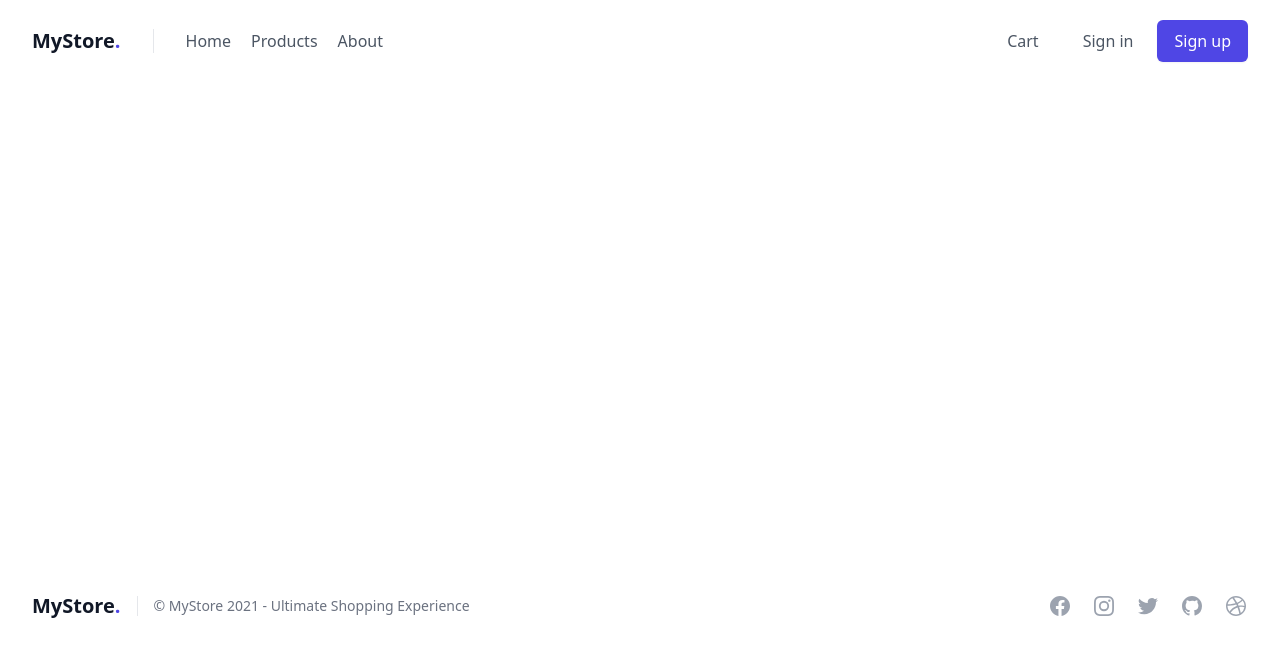
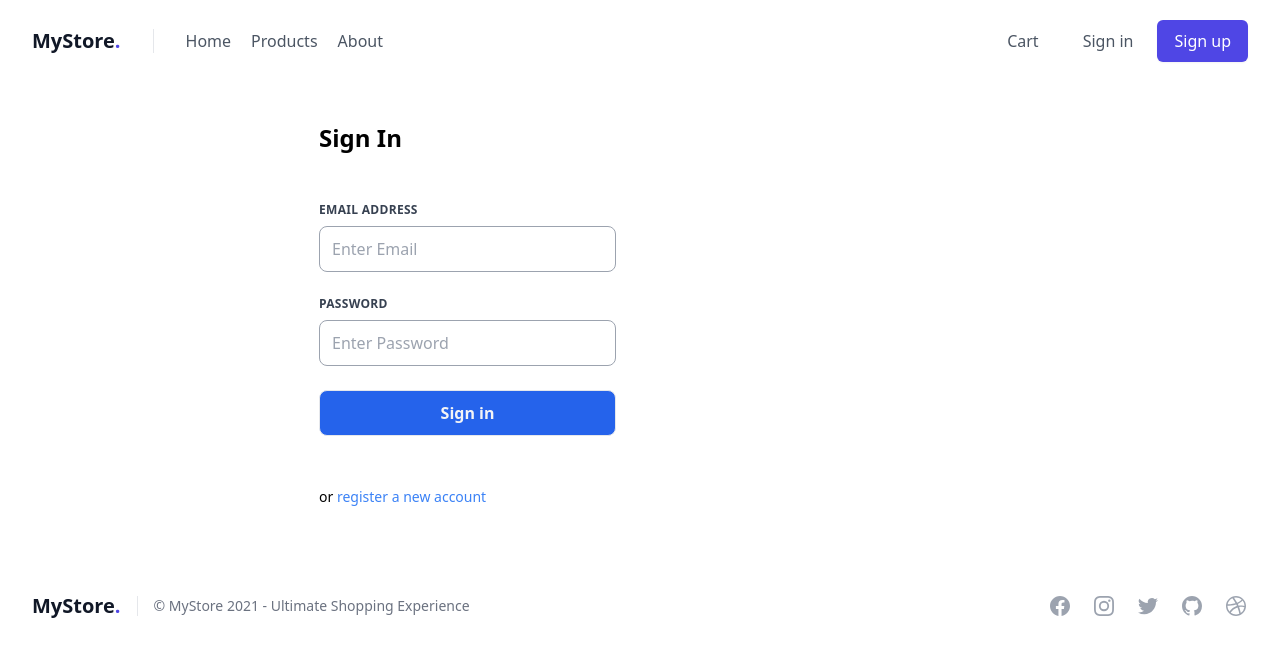
Before and after one commit to david-forer/MyStore, a React (Create React App) app in the folder frontend/: page /login in a window 1280 px wide. Shown: the top 656 px of the page. Built offline with nearby package versions, Linux system fonts and the light colour scheme.

Commit message:
created user login and form

```diff
--- a/frontend/src/App.js
+++ b/frontend/src/App.js
@@ -3,6 +3,7 @@ import Footer from "./components/Footer";
 import HomeScreen from "./screens/HomeScreen";
 import ProductScreen from "./screens/ProductScreen";
 import CartScreen from "./screens/CartScreen";
+import LoginScreen from './screens/LoginScreen'
 import { BrowserRouter as Router, Route } from "react-router-dom";
 import "./App.css";
 
@@ -13,6 +14,7 @@ const App = () => {
         <Header />
         <main className="m-10">
           <Route path="/product/:id" component={ProductScreen} />
+          <Route path="/login" component={LoginScreen} />
           <Route exact path="/" component={HomeScreen} />
           <Route path="/cart/:id?" component={CartScreen} />
         </main>
--- /dev/null
+++ b/frontend/src/actions/userActions.js
@@ -0,0 +1,37 @@
+import axios from 'axios'
+import { USER_LOGIN_REQUEST, USER_LOGIN_SUCCESS, USER_LOGIN_FAIL } from '../constants/userConstants';
+
+export const login = (email, password) => async (dispatch) => {
+    try {
+      dispatch({
+        type: USER_LOGIN_REQUEST,
+      })
+
+      const config = {
+        headers: {
+          'Content-Type': 'application/json',
+        },
+      }
+
+      const { data } = await axios.post(
+        '/api/users/login',
+        { email, password },
+        config
+      )
+
+      dispatch({
+        type: USER_LOGIN_SUCCESS,
+        payload: data,
+      })
+
+      localStorage.setItem('userInfo', JSON.stringify(data))
+    } catch (error) {
+      dispatch({
+        type: USER_LOGIN_FAIL,
+        payload:
+          error.response && error.response.data.message
+            ? error.response.data.message
+            : error.message,
+      })
+    }
+  }
--- /dev/null
+++ b/frontend/src/components/FormContainer.js
@@ -0,0 +1,11 @@
+import React from 'react'
+
+const FormContainer = ({ children }) => {
+    return (
+        <div className="grid justify-center ">
+            {children}
+        </div>
+    )
+}
+
+export default FormContainer
--- /dev/null
+++ b/frontend/src/constants/userConstants.js
@@ -0,0 +1,4 @@
+export const USER_LOGIN_REQUEST = 'USER_LOGIN_REQUEST'
+export const USER_LOGIN_SUCCESS = 'USER_LOGIN_SUCCESS'
+export const USER_LOGIN_FAIL = 'USER_LOGIN_FAIL'
+export const USER_LOGOUT = 'USER_LOGOUT'
--- /dev/null
+++ b/frontend/src/reducers/userReducers.js
@@ -0,0 +1,21 @@
+import {
+  USER_LOGIN_REQUEST,
+  USER_LOGIN_SUCCESS,
+  USER_LOGIN_FAIL,
+  USER_LOGOUT,
+} from "../constants/userConstants";
+
+export const userLoginReducer = (state = {}, action) => {
+  switch (action.type) {
+    case USER_LOGIN_REQUEST:
+      return { loading: true }
+    case USER_LOGIN_SUCCESS:
+      return { loading: false, userInfo: action.payload }
+    case USER_LOGIN_FAIL:
+      return { loading: false, error: action.payload }
+    case USER_LOGOUT:
+      return {}
+    default:
+      return state
+  }
+}
--- /dev/null
+++ b/frontend/src/screens/LoginScreen.js
@@ -0,0 +1,91 @@
+import React, { useState, useEffect } from "react";
+import { Link } from "react-router-dom";
+import { useDispatch, useSelector } from "react-redux";
+import Message from "../components/Message";
+import Loader from "../components/Loader";
+import { login } from "../actions/userActions";
+import FormContainer from "../components/FormContainer";
+
+const LoginScreen = ({ location, history }) => {
+  const [email, setEmail] = useState("");
+  const [password, setPassword] = useState("");
+
+  const dispatch = useDispatch();
+
+  const userLogin = useSelector((state) => state.userLogin);
+  const { loading, error, userInfo } = userLogin;
+
+  const redirect = location.search ? location.search.split("=")[1] : "/";
+
+  useEffect(() => {
+    if (userInfo) {
+      history.push(redirect);
+    }
+  }, [history, userInfo, redirect]);
+
+  const submitHandler = (e) => {
+    e.preventDefault();
+    dispatch(login(email, password));
+  };
+
+  return (
+    <FormContainer>
+      <h1 className="mb-12 text-2xl font-bold">Sign In</h1>
+      {error && <Message>{error}</Message>}
+      {loading && <Loader />}
+      <form onSubmit={submitHandler}>
+        <div className="flex flex-wrap -mx-3 mb-6 w-1/2">
+          <div className="w-full md:w-full px-3 mb-6">
+            <label
+              className="block uppercase tracking-wide text-gray-700 text-xs font-bold mb-2"
+              htmlFor="Password"
+            >
+              Email address
+            </label>
+            <input
+              className="appearance-none block w-full bg-white text-gray-900 font-medium border border-gray-400 rounded-lg py-3 px-3 leading-tight focus:outline-none"
+              type="email"
+              placeholder="Enter Email"
+              value={email}
+              onChange={(e) => setEmail(e.target.value)}
+            />
+          </div>
+          <div className="w-full md:w-full px-3 mb-6">
+            <label
+              className="block uppercase tracking-wide text-gray-700 text-xs font-bold mb-2"
+              htmlFor="Password"
+            >
+              Password
+            </label>
+            <input
+              className="appearance-none block w-full bg-white text-gray-900 font-medium border border-gray-400 rounded-lg py-3 px-3 leading-tight focus:outline-none"
+              type="password"
+              placeholder="Enter Password"
+              value={password}
+              onChange={(e) => setPassword(e.target.value)}
+            />
+          </div>
+          <div className="w-full md:w-full px-3 mb-6">
+            <button
+              type="submit"
+              className="appearance-none block w-full bg-blue-600 text-gray-100 font-bold border border-gray-200 rounded-lg py-3 px-3 leading-tight hover:bg-blue-500 focus:outline-none focus:bg-white focus:border-gray-500"
+            >
+              Sign in
+            </button>
+          </div>
+        </div>
+        <span className="text-sm">
+          or{" "}
+          <Link
+            to={redirect ? `/register?redirect=${redirect}` : "/register"}
+            className="text-blue-500"
+          >
+            register a new account
+          </Link>
+        </span>
+      </form>
+    </FormContainer>
+  );
+};
+
+export default LoginScreen;
--- a/frontend/src/store.js
+++ b/frontend/src/store.js
@@ -6,17 +6,26 @@ import {
   productDetailsReducer,
 } from "./reducers/productReducers";
 import { cartReducer } from "./reducers/cartReducers";
+import { userLoginReducer } from "./reducers/userReducers";
 
 const reducer = combineReducers({
   productList: productListReducer,
   productDetails: productDetailsReducer,
   cart: cartReducer,
+  userLogin: userLoginReducer,
 });
 
-const cartItemsFromStorage = localStorage.getItem('cartItems') ? JSON.parse(localStorage.getItem('cartItems')) : []
+const cartItemsFromStorage = localStorage.getItem("cartItems")
+  ? JSON.parse(localStorage.getItem("cartItems"))
+  : [];
+
+const userInfoFromStorage = localStorage.getItem("userInfo")
+  ? JSON.parse(localStorage.getItem("userInfo"))
+  : null;
 
 const initialState = {
   cart: { cartItems: cartItemsFromStorage },
+  userLogin: { userInfo: userInfoFromStorage },
 };
 
 const middleware = [thunk];
```
